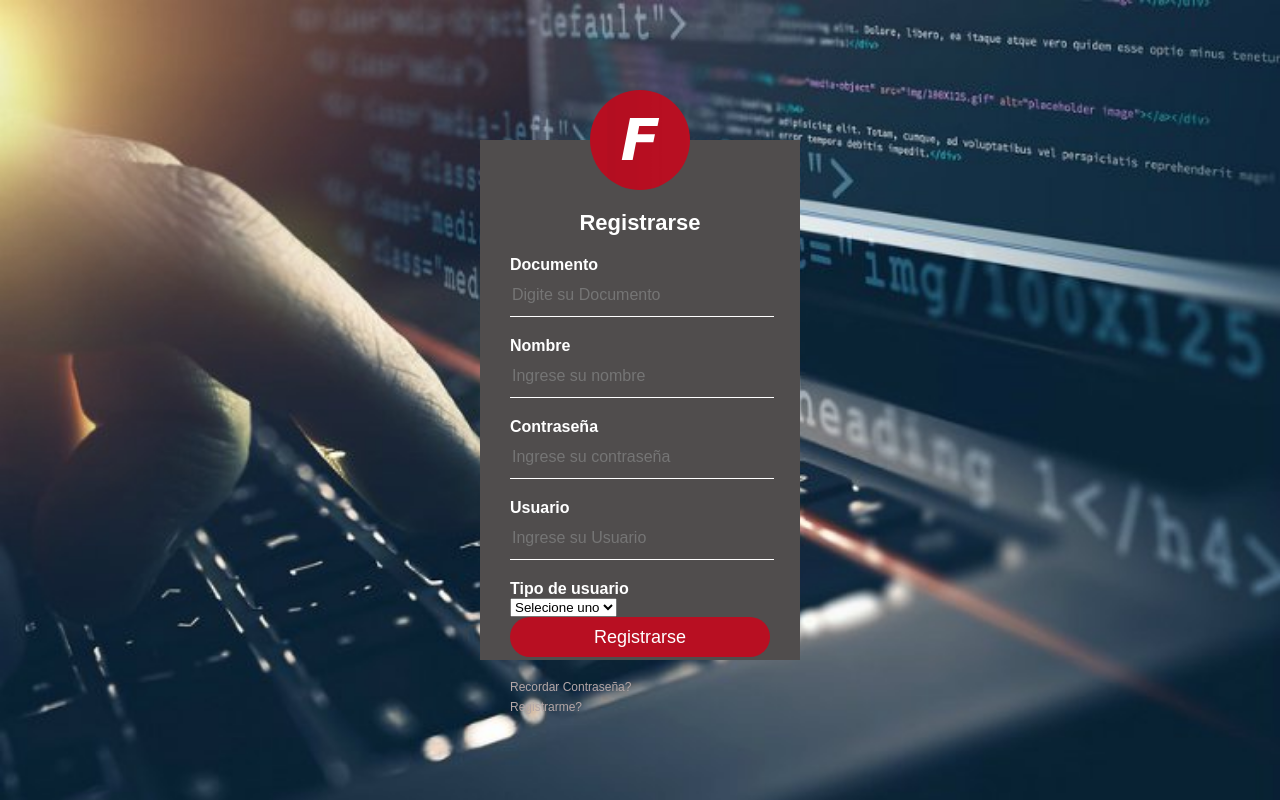
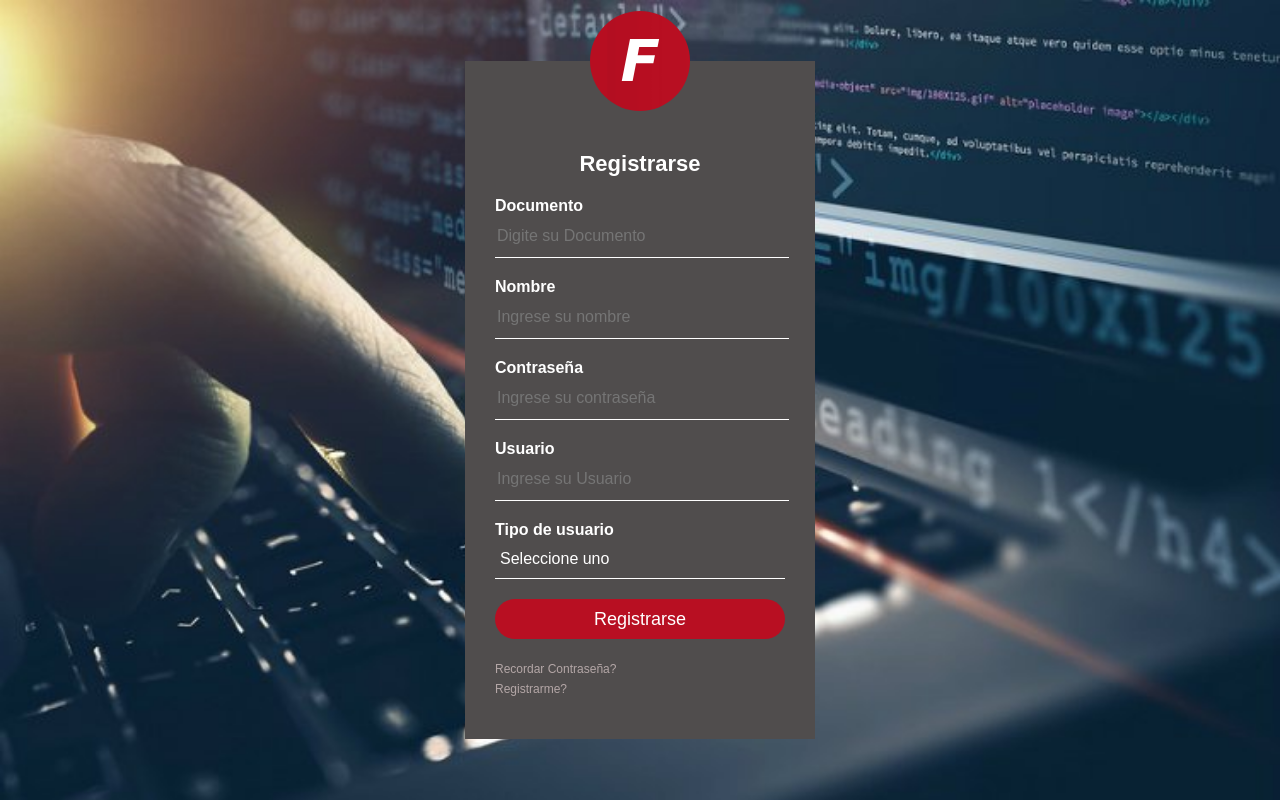
Before and after one commit to JulioCortazar2307/Prueba-pdo, a PHP site: page /registrousu.php in a window 1280 px wide. Run offline with PHP 8.4, Linux system fonts and the light colour scheme; data comes from the database, SQL or seed files in the repository; data that the repository does not hold is empty.

Commit message:
cargue completo hasta el 4 de agosto

```diff
--- a/controller/css/style.css
+++ b/controller/css/style.css
@@ -8,8 +8,7 @@ body {
 }
 
 .login-box {
-    width: 320px;
-    height: 520px;
+    width: 350px;
     background: rgb(80, 77, 77);
     color: #fff;
     top: 50%;
@@ -17,7 +16,35 @@ body {
     position: absolute;
     transform: translate(-50%, -50%);
     box-sizing: border-box;
-    padding: 70px 30px ;
+    padding: 90px 30px 40px 30px;
+    display: flex;
+    flex-direction: column;
+    justify-content: flex-start;
+    align-items: stretch;
+    max-height: 90vh;
+    min-height: 0;
+}
+.login-box select {
+    width: 100%;
+    margin-bottom: 20px;
+    border: none;
+    border-bottom: 1px solid #fff;
+    background: transparent;
+    outline: none;
+    height: 40px;
+    color: #fff;
+    font-size: 16px;
+    border-radius: 0;
+    appearance: none;
+    -webkit-appearance: none;
+    -moz-appearance: none;
+    padding-left: 5px;
+    box-sizing: border-box;
+}
+
+.login-box option {
+    background: #504d4d;
+    color: #fff;
 }
 
 .login-box .avatar {
--- a/controller/inicio.php
+++ b/controller/inicio.php
@@ -33,7 +33,6 @@ if ($_POST["inicio"]) {
 
         }
 
-
     }
 
     else{
--- a/registrousu.php
+++ b/registrousu.php
@@ -3,7 +3,6 @@
   require_once("database/connection.php");
  $db = new database;
  $con = $db->conectar();
-
 ?>
 <?php
   if(isset($_POST["registro"])){
@@ -13,15 +12,21 @@
     $user = $_POST['user'];
     $rol = $_POST['rol'];
 
+
     $sql = $con-> prepare("select * from user where documento = ? or user = ?");
     $sql -> execute([$doc,$user]);
     $fila = $sql -> fetchAll();
 
-    if($fila){
+    if($doc == "" || $name == "" || $clave == "" || $user == "" || $rol == ""){
+      echo "<script>alert('Por favor rellene todos los campos');</script>";
+      echo "<script>window.location='index.html'</script>";
+    }
+    elseif($fila){
       echo "<script>alert('usuario ya existente');</script>";
     }
+
     else{
-     $sql = $con->prepare("insert into user (documento, nombres, contrasena, user, id_tip_user) values (?, ?, ?, ?, ?)");
+     $sql = $con->prepare("INSERT INTO user (documento, nombres, contrasena, user, id_tip_user) VALUES (?, ?, ?, ?, ?)");
      $sql -> execute([$doc, $name, $clave, $user, $rol]);
      echo "<script>alert('Usuario registrado exitosamente');</script>";
     }
@@ -52,15 +57,13 @@
             <input type="Text" name="user" id="user" placeholder="Ingrese su Usuario">
             <label for="password">Tipo de usuario</label>
             <select name="rol" id="rol" >
-                <option value="">Selecione uno</option>
+                <option value="">Seleccione uno</option>
                 <?php
-                 $control = $con-> prepare("SELECT * FROM tip_user WHERE id_tip_user >1");
-                 $control -> execute();
-
+                 $control = $con->prepare("SELECT * FROM tip_user");
+                 $control->execute();
                  while ($fila = $control->fetch(PDO::FETCH_ASSOC)){
-                  echo"<option value=".$fila["id_tip_user"].">".$fila["tip_usuer"]."</option>";
+                  echo "<option value=".$fila['Id_tip_user'].">".$fila['tip_usuer']."</option>";
                  }
-
                 ?>
             </select>
             <input type="submit" name="registro" id="registro" value="Registrarse">
```
Also changed, not shown: registro.html (deleted, +0 -56 lines).
